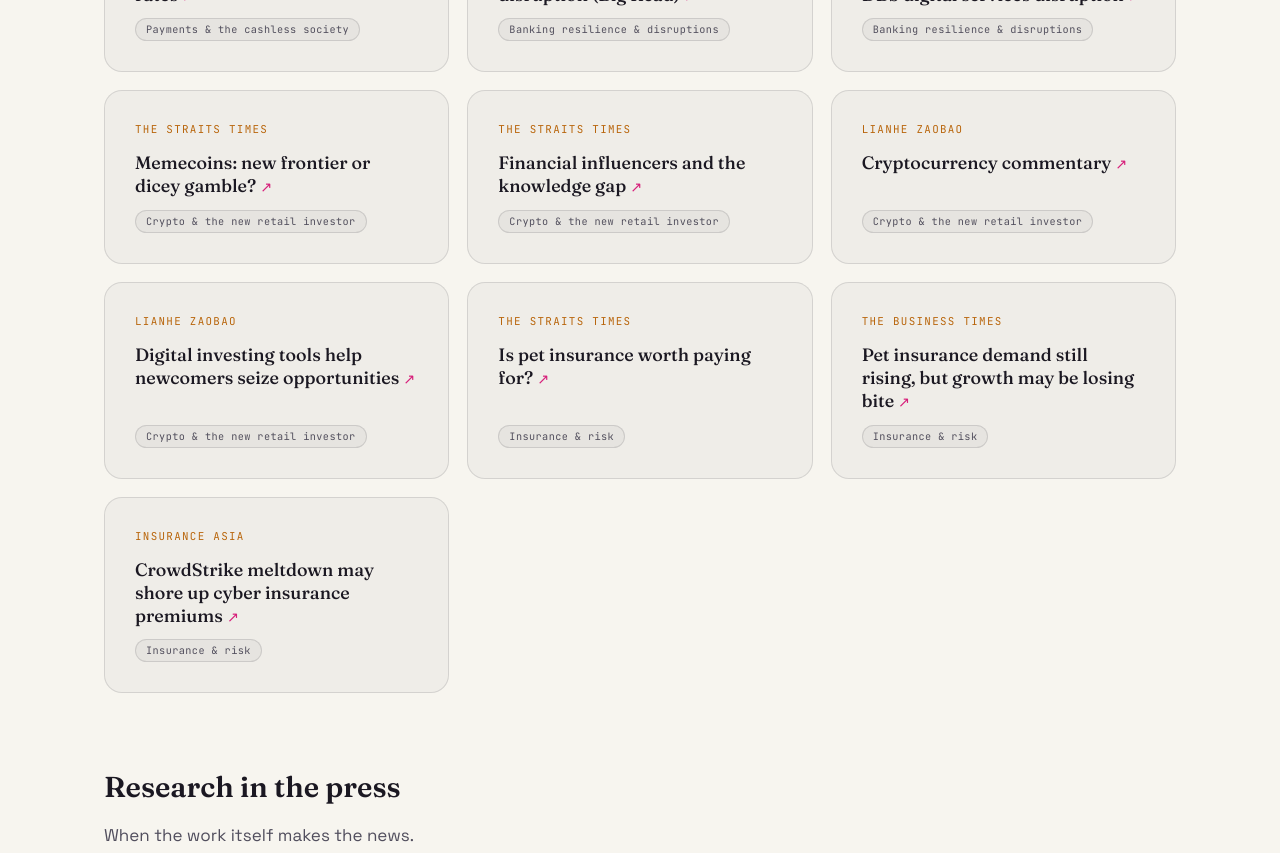
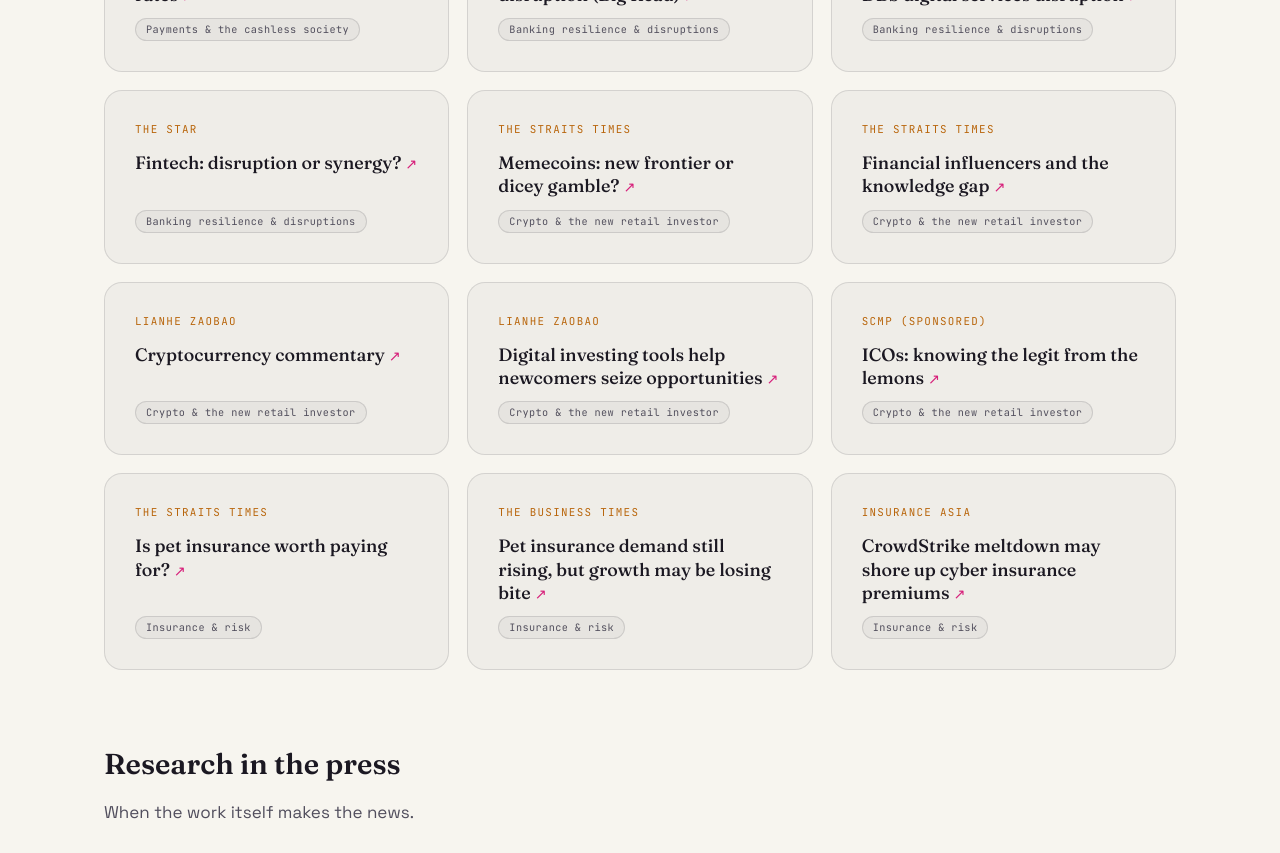
Before and after one commit to bizlytk2/per_web, a React (Vite) app: page / in a window 1280 px wide. Shown: the part 7580-8433 px from the top of the page. Built offline with nearby package versions, Linux system fonts and the light colour scheme.

Commit message:
Add The Star and SCMP (sponsored) media pieces

```diff
--- a/src/data.js
+++ b/src/data.js
@@ -261,12 +261,14 @@ export const commentary = [
   // Banking resilience & disruptions
   { label: 'Banking outages & e-payment disruption (Big Read)', outlet: 'CNA', theme: 'Banking resilience & disruptions', url: 'https://www.channelnewsasia.com/singapore/banking-outages-epayment-service-disruption-big-read-3879661' },
   { label: 'Protecting customers after the DBS digital services disruption', outlet: 'TODAY', theme: 'Banking resilience & disruptions', url: 'https://www.todayonline.com/singapore/dbs-digital-banking-service-outage-reliable-experts-2141386' },
+  { label: 'Fintech: disruption or synergy?', outlet: 'The Star', theme: 'Banking resilience & disruptions', url: 'https://www.thestar.com.my/business/2020/06/15/fintech-disruption-or-synergy' },
 
   // Crypto & the new retail investor
   { label: 'Memecoins: new frontier or dicey gamble?', outlet: 'The Straits Times', theme: 'Crypto & the new retail investor', url: 'https://www.straitstimes.com/business/memecoins-a-new-frontier-or-a-dicey-gamble-for-young-investors-in-singapore' },
   { label: 'Financial influencers and the knowledge gap', outlet: 'The Straits Times', theme: 'Crypto & the new retail investor', url: 'https://www.straitstimes.com/business/financial-influencers-say-they-fill-a-gap-in-knowledge-about-money-matters' },
   { label: 'Cryptocurrency commentary', outlet: 'Lianhe Zaobao', theme: 'Crypto & the new retail investor', url: 'https://www.zaobao.com.sg/finance/singapore/story20241121-5357513' },
   { label: 'Digital investing tools help newcomers seize opportunities', outlet: 'Lianhe Zaobao', theme: 'Crypto & the new retail investor', url: 'https://www.zaobao.com.sg/finance/singapore/story20220814-1302011' },
+  { label: 'ICOs: knowing the legit from the lemons', outlet: 'SCMP (sponsored)', theme: 'Crypto & the new retail investor', url: 'https://www.scmp.com/presented/business/topics/china-conference-southeast-asia/article/3046863/icos-knowing-legit-lemons' },
 
   // Insurance & risk
   { label: 'Is pet insurance worth paying for?', outlet: 'The Straits Times', theme: 'Insurance & risk', url: 'https://www.straitstimes.com/singapore/the-truth-about-coverage-is-pet-insurance-worth-paying-for' },
```
Also changed, not shown: vite.config.js.timestamp-1782637041218-9b131cd5464f9.mjs (added, +11 -0 lines).
